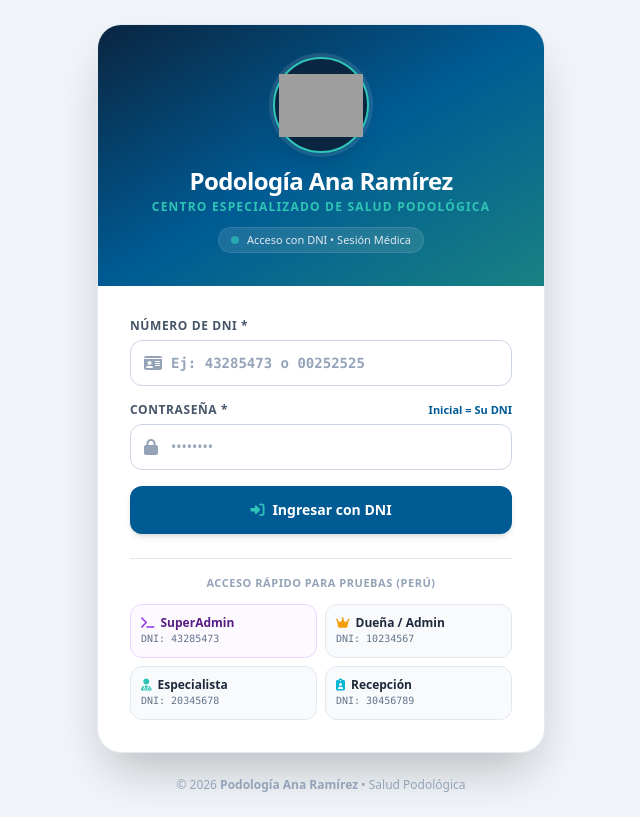
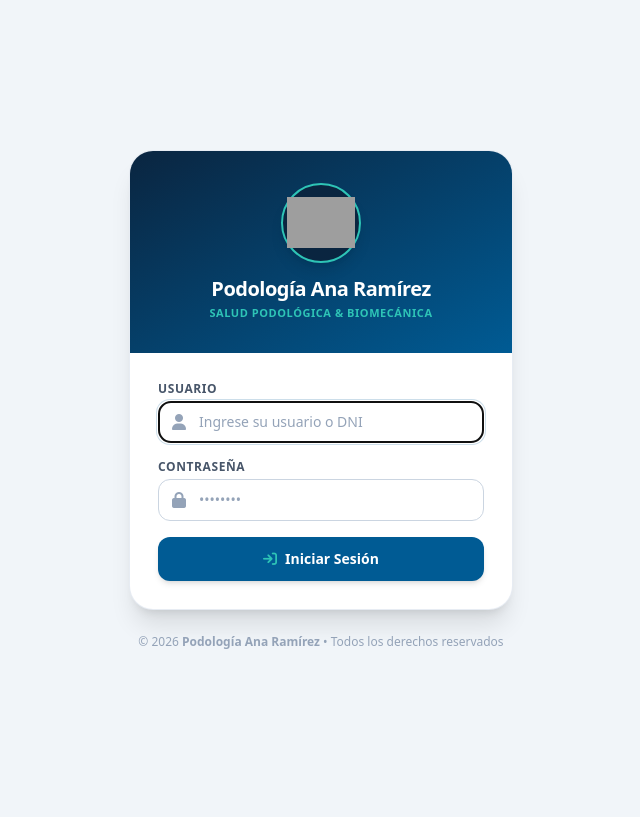
Before and after one commit to ElvisValdivia/podologia-ana-ramirez, a PHP site: page /login.php in a window 1280 px wide. Shown: the whole page, without its empty margins (319-959 px from the left). After the commit the page ends 649 px from the top, so only its background shows below. Run offline with PHP 8.4, Linux system fonts and the light colour scheme; some libraries are stand-ins or nearby versions; grey boxes are pictures that could not be loaded.

Commit message:
style(auth): rediseñar login minimalista, cambiar etiqueta a Usuario y retirar accesos de prueba

```diff
--- a/src/views/auth/login.php
+++ b/src/views/auth/login.php
@@ -3,7 +3,7 @@
 <head>
     <meta charset="UTF-8">
     <meta name="viewport" content="width=device-width, initial-scale=1.0, maximum-scale=1.0, user-scalable=no">
-    <title>Acceso al Sistema - Podología Ana Ramírez</title>
+    <title>Iniciar Sesión - Podología Ana Ramírez</title>
     <!-- Tailwind CSS CDN -->
     <script src="https://cdn.tailwindcss.com"></script>
     <script>
@@ -26,144 +26,90 @@
     <link rel="stylesheet" href="https://cdnjs.cloudflare.com/ajax/libs/font-awesome/6.5.1/css/all.min.css">
     <link rel="stylesheet" href="assets/css/custom.css">
 </head>
-<body class="flex min-h-full items-center justify-center p-4 sm:p-6 bg-slate-100/90 font-sans antialiased text-slate-800">
+<body class="flex min-h-full items-center justify-center p-4 sm:p-6 bg-slate-100 font-sans antialiased text-slate-800">
 
-    <div class="w-full max-w-md space-y-6">
+    <div class="w-full max-w-sm space-y-6">
 
         <!-- TARJETA PRINCIPAL DE LOGIN -->
-        <div class="bg-white rounded-3xl border border-slate-200/90 shadow-2xl overflow-hidden transition-all">
+        <div class="bg-white rounded-3xl border border-slate-200/80 shadow-xl overflow-hidden transition-all">
 
-            <!-- ENCABEZADO CON EL EMBLEMA CENTRAL MEJORADO -->
-            <div class="bg-gradient-to-br from-[#0A2540] via-[#005B94] to-[#198182] p-8 text-center text-white relative">
-
-                <!-- Emblema Central Circular Pulido -->
+            <!-- ENCABEZADO CON EMBLEMA OFICIAL -->
+            <div class="bg-gradient-to-br from-[#0A2540] to-[#005B94] p-8 text-center text-white">
                 <div class="flex justify-center mb-3">
-                    <div class="w-24 h-24 rounded-full border-2 border-[#2EC4B6] shadow-xl p-1 bg-[#0A2540] flex items-center justify-center ring-4 ring-white/10 hover:scale-105 transition duration-300">
+                    <div class="w-20 h-20 rounded-full border-2 border-[#2EC4B6] shadow-lg p-1 bg-[#0A2540] flex items-center justify-center">
                         <img src="assets/img/logo-badge.png" alt="Emblema Podología Ana Ramírez" class="w-full h-full object-contain">
                     </div>
                 </div>
 
-                <h1 class="text-2xl font-black tracking-tight text-white">Podología Ana Ramírez</h1>
-                <p class="text-xs uppercase tracking-widest text-[#2EC4B6] font-bold mt-0.5">Centro Especializado de Salud Podológica</p>
-
-                <div class="mt-3 inline-flex items-center px-3 py-1 rounded-full bg-white/10 backdrop-blur-sm text-[11px] font-medium text-slate-200 border border-white/10">
-                    <span class="w-2 h-2 rounded-full bg-[#2EC4B6] mr-2 animate-pulse"></span>
-                    Acceso con DNI • Sesión Médica
-                </div>
+                <h1 class="text-xl font-black tracking-tight text-white">Podología Ana Ramírez</h1>
+                <p class="text-[11px] uppercase tracking-wider text-[#2EC4B6] font-bold mt-0.5">Salud Podológica & Biomecánica</p>
             </div>
 
-            <div class="p-6 sm:p-8 space-y-6">
+            <!-- CUERPO DEL FORMULARIO -->
+            <div class="p-6 sm:p-7 space-y-5">
 
                 <!-- ALERTAS -->
                 <?php if (!empty($mensajeError)): ?>
-                    <div class="p-4 rounded-2xl bg-rose-50 border border-rose-200 text-rose-800 text-xs flex items-start space-x-3 animate-fade-in">
-                        <i class="fa-solid fa-circle-exclamation text-base text-rose-600 mt-0.5"></i>
+                    <div class="p-3.5 rounded-xl bg-rose-50 border border-rose-200 text-rose-800 text-xs flex items-center space-x-2.5 animate-fade-in">
+                        <i class="fa-solid fa-circle-exclamation text-rose-600"></i>
                         <div><?= $mensajeError ?></div>
                     </div>
                 <?php endif; ?>
 
                 <?php if (!empty($mensajeExito)): ?>
-                    <div class="p-4 rounded-2xl bg-emerald-50 border border-emerald-200 text-emerald-800 text-xs flex items-start space-x-3 animate-fade-in">
-                        <i class="fa-solid fa-circle-check text-base text-emerald-600 mt-0.5"></i>
+                    <div class="p-3.5 rounded-xl bg-emerald-50 border border-emerald-200 text-emerald-800 text-xs flex items-center space-x-2.5 animate-fade-in">
+                        <i class="fa-solid fa-circle-check text-emerald-600"></i>
                         <div><?= $mensajeExito ?></div>
                     </div>
                 <?php endif; ?>
 
-                <!-- FORMULARIO DE ACCESO EXCLUSIVO POR DNI -->
+                <!-- FORMULARIO LIMPIO -->
                 <form action="index.php?accion=login_procesar" method="POST" class="space-y-4">
 
+                    <!-- Usuario (DNI) -->
                     <div>
-                        <label for="dni" class="block text-xs font-bold uppercase tracking-wider text-slate-600 mb-1.5">
-                            Número de DNI *
+                        <label for="usuario" class="block text-xs font-bold uppercase tracking-wider text-slate-600 mb-1">
+                            Usuario
                         </label>
                         <div class="relative">
                             <span class="absolute inset-y-0 left-0 pl-3.5 flex items-center pointer-events-none text-slate-400">
-                                <i class="fa-solid fa-id-card"></i>
+                                <i class="fa-solid fa-user"></i>
                             </span>
-                            <input type="text" name="dni" id="dni" required placeholder="Ej: 43285473 o 00252525"
-                                   class="touch-target w-full pl-10 rounded-xl border border-slate-300 px-3.5 py-3 text-slate-800 placeholder-slate-400 focus:border-[#005B94] focus:ring-2 focus:ring-[#005B94]/20 transition text-sm font-mono font-bold">
+                            <input type="text" name="usuario" id="usuario" required autofocus
+                                   placeholder="Ingrese su usuario o DNI"
+                                   class="touch-target w-full pl-10 rounded-xl border border-slate-300 px-3.5 py-2.5 text-slate-800 placeholder-slate-400 focus:border-[#005B94] focus:ring-2 focus:ring-[#005B94]/20 transition text-sm">
                         </div>
                     </div>
 
+                    <!-- Contraseña -->
                     <div>
-                        <div class="flex items-center justify-between mb-1.5">
-                            <label for="password" class="block text-xs font-bold uppercase tracking-wider text-slate-600">
-                                Contraseña *
-                            </label>
-                            <span class="text-[11px] text-[#005B94] font-semibold">Inicial = Su DNI</span>
-                        </div>
+                        <label for="password" class="block text-xs font-bold uppercase tracking-wider text-slate-600 mb-1">
+                            Contraseña
+                        </label>
                         <div class="relative">
                             <span class="absolute inset-y-0 left-0 pl-3.5 flex items-center pointer-events-none text-slate-400">
                                 <i class="fa-solid fa-lock"></i>
                             </span>
-                            <input type="password" name="password" id="password" required placeholder="••••••••"
-                                   class="touch-target w-full pl-10 rounded-xl border border-slate-300 px-3.5 py-3 text-slate-800 placeholder-slate-400 focus:border-[#005B94] focus:ring-2 focus:ring-[#005B94]/20 transition text-sm">
+                            <input type="password" name="password" id="password" required
+                                   placeholder="••••••••"
+                                   class="touch-target w-full pl-10 rounded-xl border border-slate-300 px-3.5 py-2.5 text-slate-800 placeholder-slate-400 focus:border-[#005B94] focus:ring-2 focus:ring-[#005B94]/20 transition text-sm">
                         </div>
                     </div>
 
+                    <!-- Botón de Inicio de Sesión -->
                     <button type="submit"
-                            class="touch-target w-full mt-2 py-3.5 rounded-xl bg-[#005B94] hover:bg-[#0A2540] active:scale-[0.98] text-white font-bold text-sm shadow-md hover:shadow-lg transition flex items-center justify-center space-x-2">
-                        <i class="fa-solid fa-right-to-bracket text-[#2EC4B6]"></i>
-                        <span>Ingresar con DNI</span>
+                            class="touch-target w-full mt-2 py-3 rounded-xl bg-[#005B94] hover:bg-[#0A2540] active:scale-[0.98] text-white font-bold text-sm shadow-md transition flex items-center justify-center space-x-2">
+                        <i class="fa-solid fa-arrow-right-to-bracket text-[#2EC4B6]"></i>
+                        <span>Iniciar Sesión</span>
                     </button>
                 </form>
-
-                <!-- BOTONES RÁPIDOS PARA PRUEBAS DE ROLES -->
-                <div class="pt-4 border-t border-slate-200">
-                    <p class="text-[11px] font-bold uppercase tracking-wider text-slate-400 text-center mb-3">
-                        Acceso Rápido para Pruebas (Perú)
-                    </p>
-                    <div class="grid grid-cols-2 gap-2 text-xs">
-                        <!-- SuperAdmin -->
-                        <button type="button" onclick="cargarDni('43285473', '123456')"
-                                class="p-2.5 rounded-xl border border-purple-200 bg-purple-50/60 hover:bg-[#0A2540] hover:text-white transition text-left group">
-                            <div class="font-bold flex items-center text-purple-900 group-hover:text-white">
-                                <i class="fa-solid fa-terminal text-purple-600 mr-1.5 group-hover:text-purple-300"></i> SuperAdmin
-                            </div>
-                            <div class="text-[10px] text-slate-500 group-hover:text-slate-200 font-mono">DNI: 43285473</div>
-                        </button>
-
-                        <!-- Dueña / Admin -->
-                        <button type="button" onclick="cargarDni('10234567')"
-                                class="p-2.5 rounded-xl border border-slate-200 bg-slate-50 hover:bg-[#005B94] hover:text-white transition text-left group">
-                            <div class="font-bold flex items-center">
-                                <i class="fa-solid fa-crown text-amber-500 group-hover:text-white mr-1.5"></i> Dueña / Admin
-                            </div>
-                            <div class="text-[10px] text-slate-500 group-hover:text-slate-200 font-mono">DNI: 10234567</div>
-                        </button>
-
-                        <!-- Especialista -->
-                        <button type="button" onclick="cargarDni('20345678')"
-                                class="p-2.5 rounded-xl border border-slate-200 bg-slate-50 hover:bg-[#005B94] hover:text-white transition text-left group">
-                            <div class="font-bold flex items-center">
-                                <i class="fa-solid fa-user-doctor text-[#2EC4B6] group-hover:text-white mr-1.5"></i> Especialista
-                            </div>
-                            <div class="text-[10px] text-slate-500 group-hover:text-slate-200 font-mono">DNI: 20345678</div>
-                        </button>
-
-                        <!-- Recepción -->
-                        <button type="button" onclick="cargarDni('30456789')"
-                                class="p-2.5 rounded-xl border border-slate-200 bg-slate-50 hover:bg-[#005B94] hover:text-white transition text-left group">
-                            <div class="font-bold flex items-center">
-                                <i class="fa-solid fa-clipboard-user text-cyan-500 group-hover:text-white mr-1.5"></i> Recepción
-                            </div>
-                            <div class="text-[10px] text-slate-500 group-hover:text-slate-200 font-mono">DNI: 30456789</div>
-                        </button>
-                    </div>
-                </div>
-
-                <script>
-                    function cargarDni(dni, pass = null) {
-                        document.getElementById('dni').value = dni;
-                        document.getElementById('password').value = pass !== null ? pass : dni;
-                    }
-                </script>
 
             </div>
         </div>
 
+        <!-- PIE DE PÁGINA -->
         <div class="text-center text-xs text-slate-400">
-            © <?= date('Y') ?> <strong>Podología Ana Ramírez</strong> • Salud Podológica
+            © <?= date('Y') ?> <strong>Podología Ana Ramírez</strong> • Todos los derechos reservados
         </div>
 
     </div>
```
Also changed, not shown: src/controllers/AuthController.php (+5 -5 lines).
